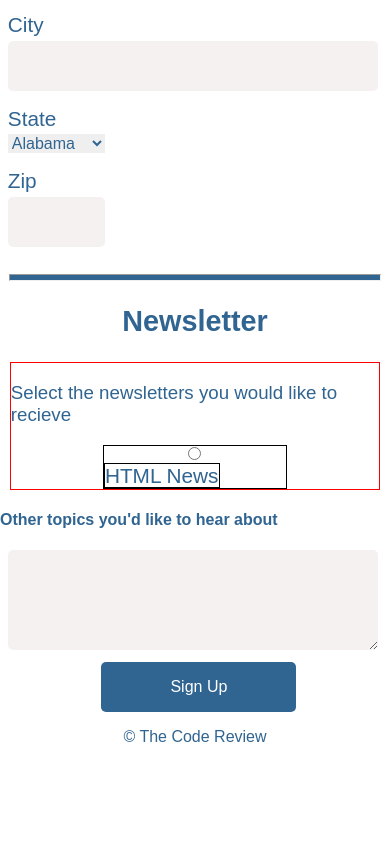
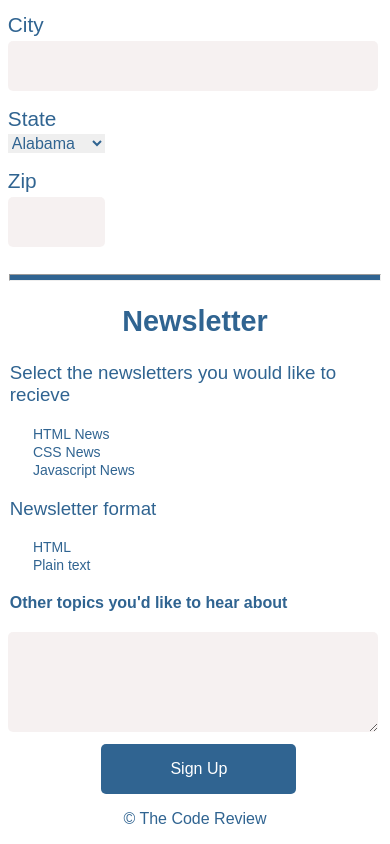
Before and after one commit to kevcoder/newsletterSignupForm, a plain HTML site: page index.html in a window 390 px wide. Shown: the part 730-1574 px from the top of the page. Before the commit the page ends 1492 px from the top, so only its background shows below. Drawn offline with Linux system fonts and the light colour scheme.

Commit message:
bugs fixed for newsletter section for @media min-width 320px

```diff
--- a/css/main.css
+++ b/css/main.css
@@ -105,7 +105,6 @@ footer{
 		background-color: #306491;
 		padding:10px;
 	}
-
 	h1{
 		font-size: 2em;
 	}
@@ -140,21 +139,26 @@ footer{
 	.newsletter-section{
 		width: 95%;
 		margin: 0 auto;
-		border: 1px solid red;
 	}
 	.newsletter-boxs{
 		width: 50%;
-		margin: 0 auto;
-		border: 1px solid black;
-
+	}
+	input[type="radio"]{
+		width: 0%;
+	}
+	input[type="checkbox"]{
+		width: 0%;
 	}
 	.newsletter-text{
-		border: 1px solid black;
+    font-size: 14px;
+    margin: 15px;
 	}
-
-
-
-
+	h4{
+		width: 95%;
+		margin: 0 auto;
+		margin-top: 20px;
+		margin-bottom: 20px;
+	}
 }
 @media(min-width: 768px){
 	header{
@@ -189,14 +193,11 @@ footer{
 		display: inline-block;
 		width: 20%;
 		text-align: left;
-
 	}
 	.contact-input{
 		width: 70%;
 		padding: 15px;
-
 	}
-
 /*============================
 			News Letter Section
 ==============================*/
```
Also changed, not shown: index.html (+3 -2 lines).
